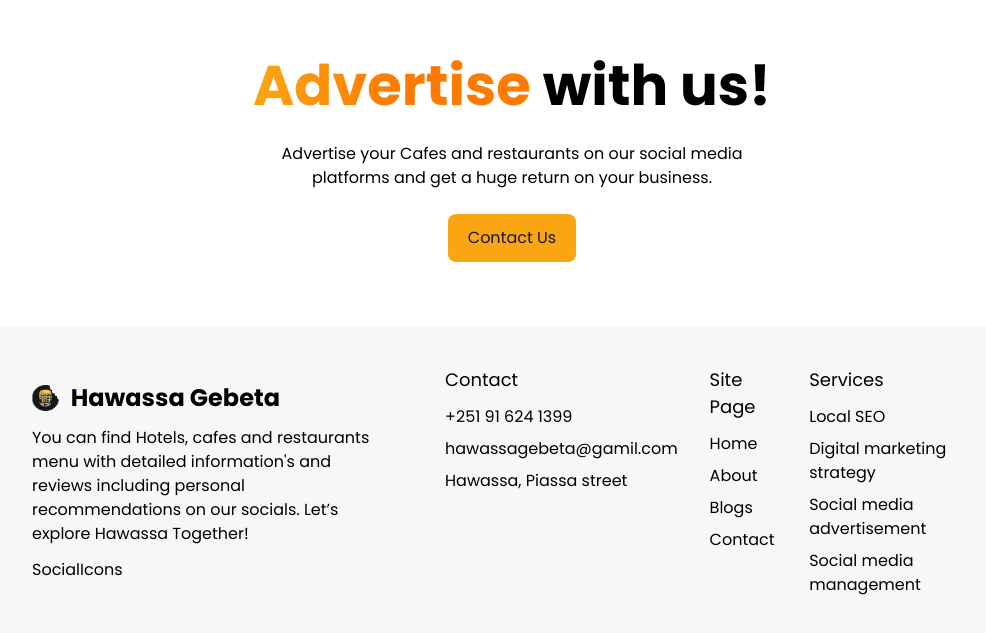
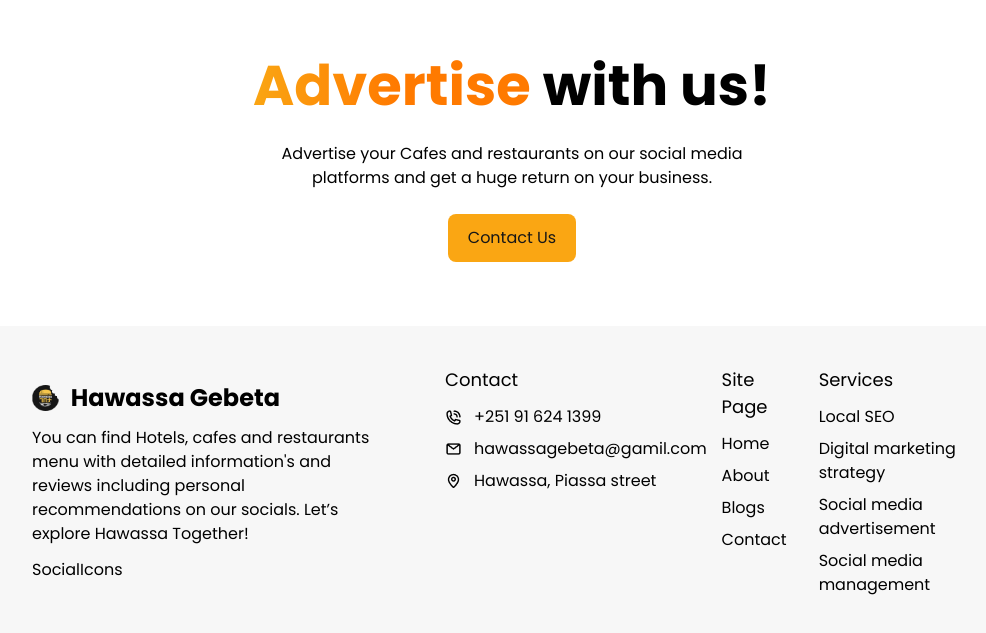
Before and after one commit to darikmohammed/hawassa-gebeta, a React (Create React App) app: page / in a window 1280 px wide. Shown: the part 4077-4710 px from the top of the page, without its empty margins (128-1114 px from the left). Built offline with nearby package versions, Linux system fonts and the light colour scheme; the HTML template or start-up script is replaced by a standard one.

Commit message:
Finialize footer

```diff
--- a/src/components/Footer.jsx
+++ b/src/components/Footer.jsx
@@ -31,9 +31,30 @@
             Contact
           </h1>
           <ul className="flex flex-col gap-2">
-            <li>+251 91 624 1399</li>
-            <li>hawassagebeta@gamil.com</li>
-            <li>Hawassa, Piassa street</li>
+            <li className="flex gap-3">
+              <img
+                src="./img/footer/phone.png"
+                alt="Phone"
+                className=" self-center"
+              />
+              +251 91 624 1399
+            </li>
+            <li className="flex gap-3">
+              <img
+                src="./img/footer/email.png"
+                alt="Email"
+                className=" self-center"
+              />
+              hawassagebeta@gamil.com
+            </li>
+            <li className="flex gap-3">
+              <img
+                src="./img/footer/location.png"
+                alt="Location"
+                className=" self-center"
+              />
+              Hawassa, Piassa street
+            </li>
           </ul>
         </div>
         <div className="flex flex-col gap-3">
```
